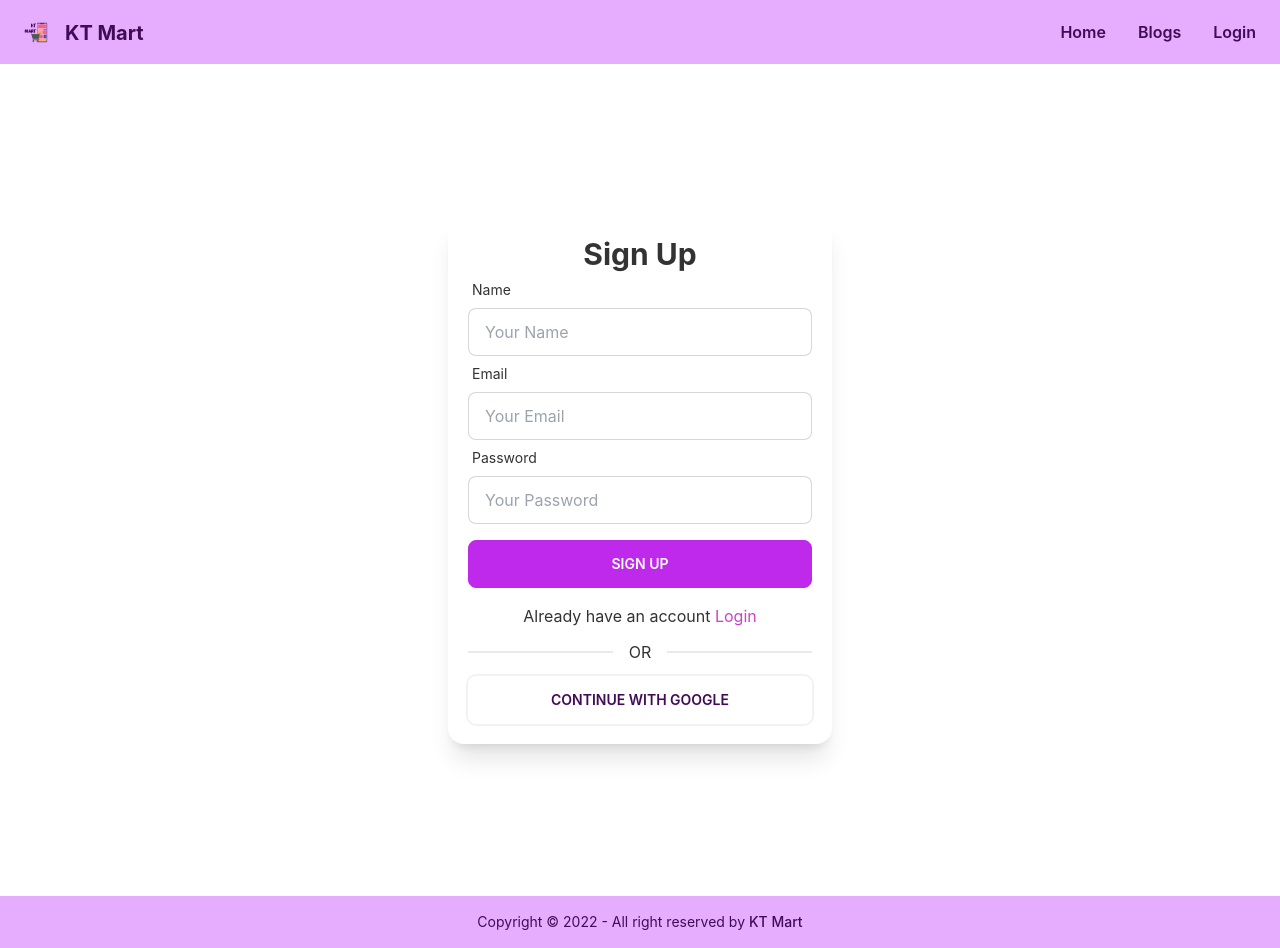
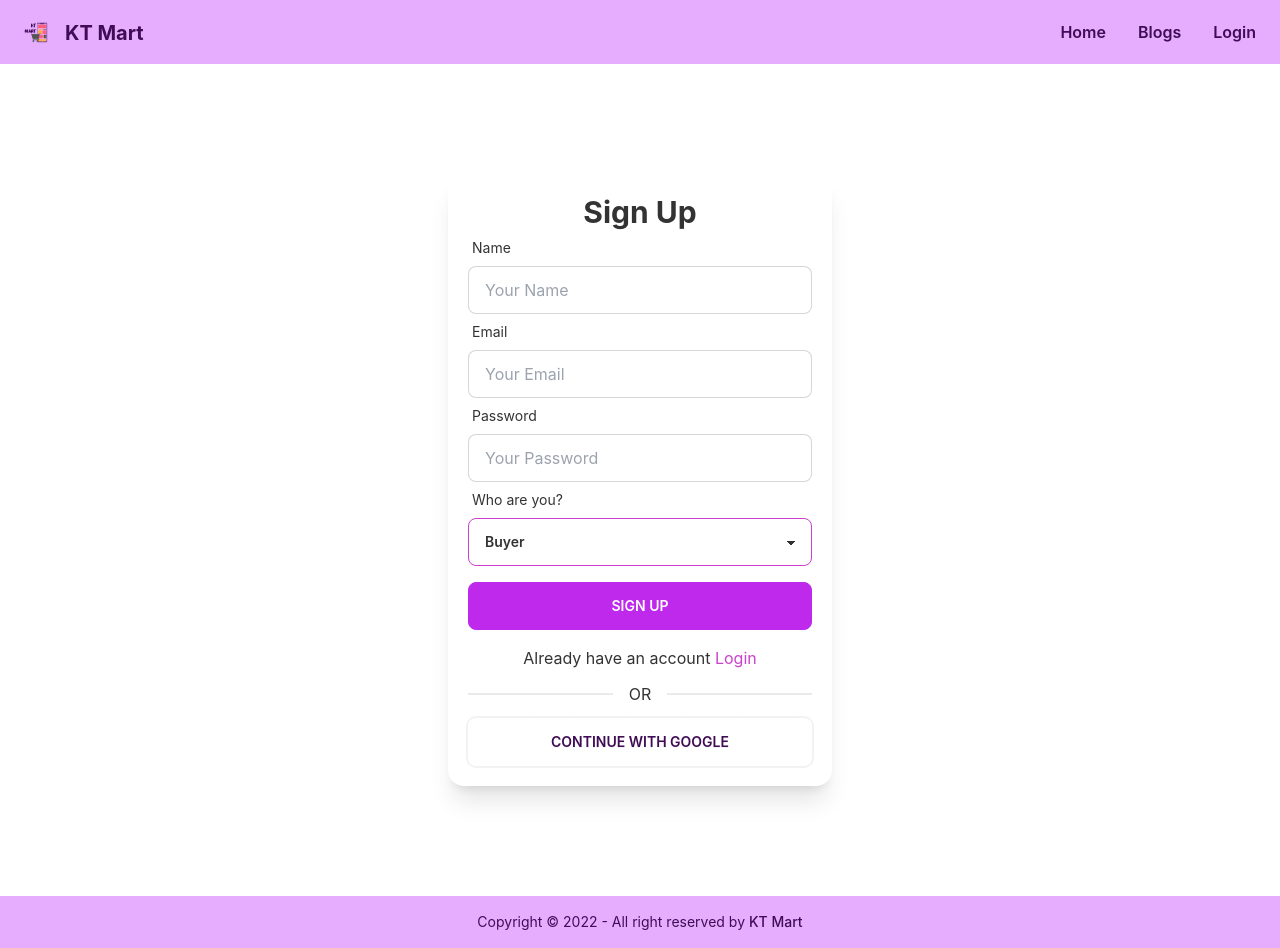
Before and after one commit to kashishdipro/kt-mart-client, a React (Create React App) app: page /signup in a window 1280 px wide. Built offline with nearby package versions, Linux system fonts and the light colour scheme; no server answers.

Commit message:
implement jwt for user signup

```diff
--- a/src/Pages/SignUp/SignUp.js
+++ b/src/Pages/SignUp/SignUp.js
@@ -22,15 +22,15 @@ const SignUp = () => {
             }
             updateUserProfile(profile)
             .then(() =>{
-                saveUser(data.name, data.email);
+                saveUser(data.name, data.email, data.role);
             })
             .catch(error =>console.error(error))
         })
         .catch(error => console.error(error))
     }
 
-    const saveUser = (name, email) =>{
-        const user = {name, email};
+    const saveUser = (name, email, role) =>{
+        const user = {name, email, role};
         fetch('http://localhost:5000/users/', {
             method: 'POST',
             headers: {
@@ -41,6 +41,17 @@ const SignUp = () => {
         .then(res => res.json())
         .then(data =>{
             if(data.acknowledged){
+                getUserToken(email);
+            }
+        })
+    }
+
+    const getUserToken = email =>{
+        fetch(`http://localhost:5000/jwt?email=${email}`)
+        .then(res => res.json())
+        .then(data =>{
+            if(data.accessToken){
+                localStorage.setItem('accessToken', data.accessToken);
                 navigate('/');
             }
         })
@@ -81,11 +92,16 @@ const SignUp = () => {
                         placeholder="Your Password" className="input input-bordered text-neutral"/>
                         {errors.password && <p className='text-red-600'>{errors.password?.message}</p>}
                     </div>
-                    {/* <select {...register("category", { required: true })}>
-                        <option value="">Select...</option>
-                        <option value="A">Option A</option>
-                        <option value="B">Option B</option>
-                    </select> */}
+                    <div className="form-control">
+                        <label className="label">
+                            <span className="label-text">Who are you?</span>
+                        </label>
+                        <select className="select select-primary w-full"
+                        {...register("role")}>
+                            <option>Buyer</option>
+                            <option>Seller</option>
+                        </select>
+                    </div>
                     <input className='btn btn-secondary w-full text-base-100 mt-4' value='Sign Up' type="submit" />
                 </form>
                 <p className='text-center mt-4'>Already have an account <Link to='/login' className='text-primary'>Login</Link></p>
```
